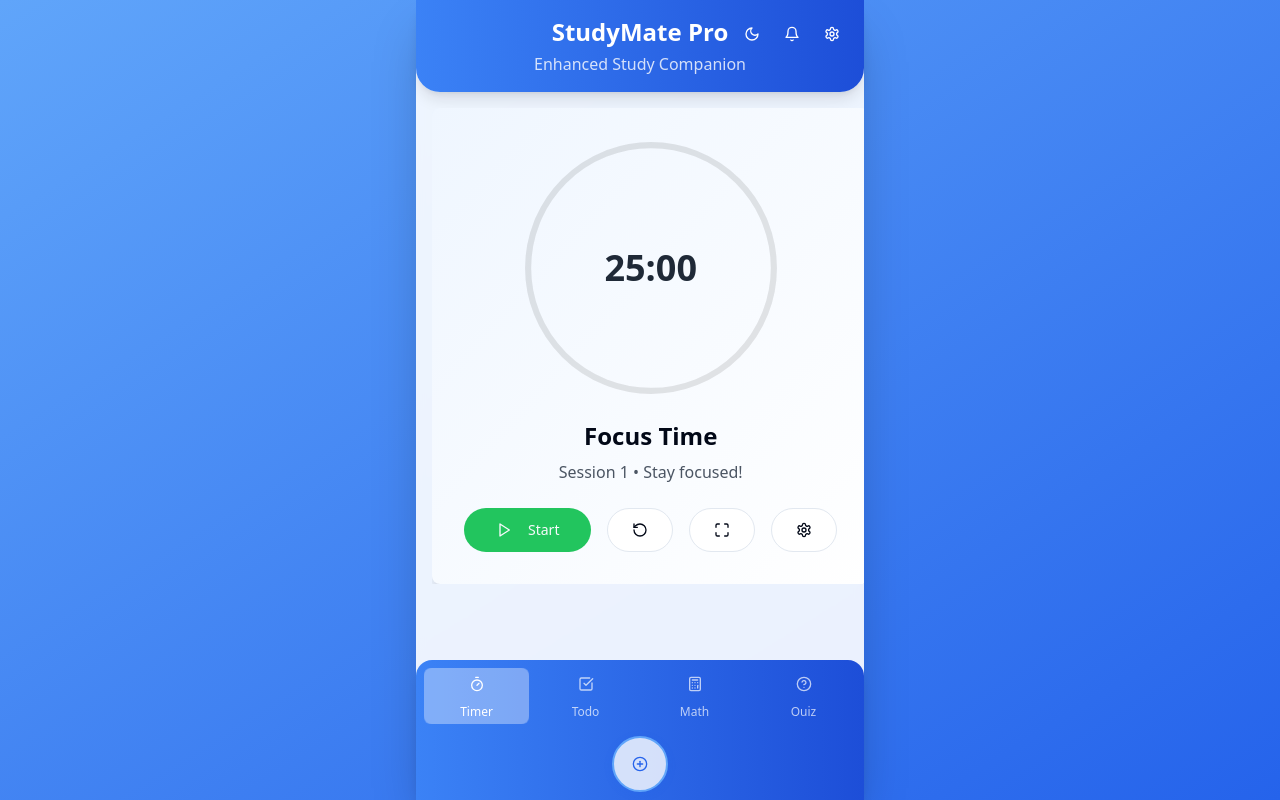
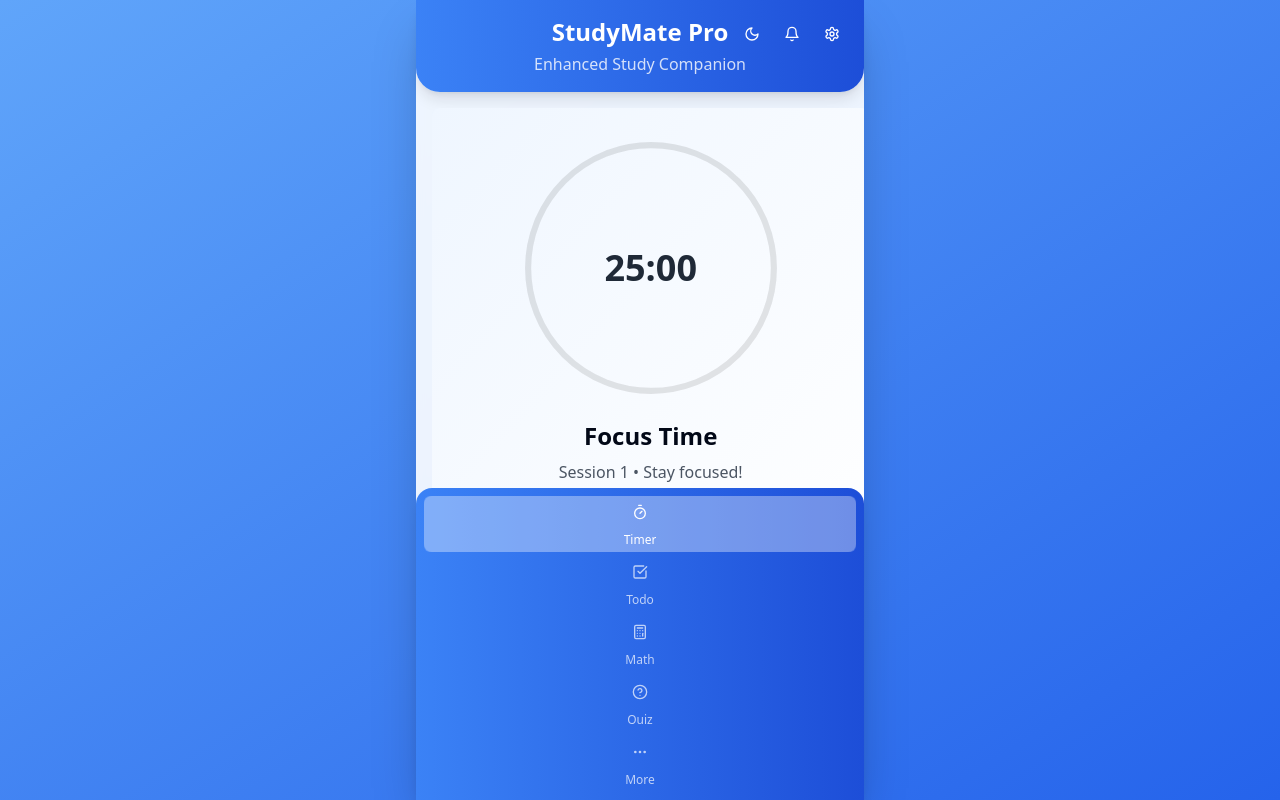
Before and after one commit to PauloStudioz/study-spark-mobile-android, a React (Vite) app: page / in a window 1280 px wide. Built offline with nearby package versions, Linux system fonts and the light colour scheme.

Commit message:
Refactor: Implement tabbed categories for navigation
Replaced the radial menu with tabbed categories for navigation.

```diff
--- a/src/components/Navigation.tsx
+++ b/src/components/Navigation.tsx
@@ -1,4 +1,5 @@
-import React from 'react';
+
+import React, { useState } from 'react';
 import { motion } from 'framer-motion';
 import {
   Timer,
@@ -12,45 +13,46 @@ import {
   Calendar,
   GraduationCap,
   MessageCircle,
-  CirclePlus,
+  ChevronLeft,
+  MoreHorizontal,
 } from 'lucide-react';
 import { Button } from '@/components/ui/button';
 import { useTheme } from '@/contexts/ThemeContext';
-import FloatingRadialMenu from "./FloatingRadialMenu";
-import { useState } from "react";
 
 interface NavigationProps {
   activeTab: string;
   setActiveTab: (tab: string) => void;
 }
 
+// Define main and secondary tabs
 const mainTabs = [
   { id: "timer", icon: Timer, label: "Timer" },
   { id: "todo", icon: CheckSquare, label: "Todo" },
   { id: "math", icon: Calculator, label: "Math" },
   { id: "quiz", icon: HelpCircle, label: "Quiz" },
+  { id: "more", icon: MoreHorizontal, label: "More" },
 ];
 
 const secondaryTabs = [
+  { id: "back", icon: ChevronLeft, label: "Back" },
   { id: "flashcards", icon: Brain, label: "Cards" },
   { id: "notes", icon: StickyNote, label: "Notes" },
   { id: "grades", icon: GraduationCap, label: "Grades" },
-  // Center: Plus button here (not in this array)
   { id: "schedule", icon: Calendar, label: "Schedule" },
   { id: "analytics", icon: BarChart3, label: "Stats" },
   { id: "dictionary", icon: BookOpen, label: "Dict" },
   { id: "quote", icon: MessageCircle, label: "Quote" },
 ];
-// For 7 items: left (3), center (plus), right (3)
-const leftTabs = secondaryTabs.slice(0, 3);
-const rightTabs = secondaryTabs.slice(3);
 
 const Navigation = ({ activeTab, setActiveTab }: NavigationProps) => {
   const { getThemeColors, isDarkMode } = useTheme();
   const colors = getThemeColors();
 
-  // Plus menu state
-  const [radialOpen, setRadialOpen] = useState(false);
+  // Main/secondary toggler
+  const [showMoreTabs, setShowMoreTabs] = useState(false);
+
+  // Tabs to render
+  const navTabs = showMoreTabs ? secondaryTabs : mainTabs;
 
   return (
     <nav
@@ -61,15 +63,32 @@ const Navigation = ({ activeTab, setActiveTab }: NavigationProps) => {
         backdrop-blur-sm z-50 flex flex-col items-center gap-1`
       }
     >
-      {/* Top row: Main tools only */}
-      <div className="grid grid-cols-4 gap-1 w-full">
-        {mainTabs.map((item) => {
+      {/* Main or More-tabbed row */}
+      <div className={`grid grid-cols-${navTabs.length} gap-1 w-full`}>
+        {navTabs.map((item) => {
           const Icon = item.icon;
-          const isActive = activeTab === item.id;
+          const isActive = !showMoreTabs
+            ? activeTab === item.id
+            : false; // Only highlight active in main set
+
+          // Handle More/Back buttons
+          const isSpecial =
+            (!showMoreTabs && item.id === "more") ||
+            (showMoreTabs && item.id === "back");
+
           return (
             <Button
               key={item.id}
-              onClick={() => setActiveTab(item.id)}
+              onClick={() => {
+                if (!showMoreTabs && item.id === "more") {
+                  setShowMoreTabs(true);
+                } else if (showMoreTabs && item.id === "back") {
+                  setShowMoreTabs(false);
+                } else if (!isSpecial) {
+                  setActiveTab(item.id);
+                  setShowMoreTabs(false); // always go back to main after secondary feature chosen
+                }
+              }}
               variant="ghost"
               size="sm"
               className={`flex flex-col items-center justify-center p-2 min-w-0 relative h-14 transition-all duration-200
@@ -80,9 +99,11 @@ const Navigation = ({ activeTab, setActiveTab }: NavigationProps) => {
                   : isDarkMode
                     ? 'text-gray-300 hover:text-blue-400 hover:bg-gray-700/50'
                     : 'text-white/70 hover:text-white hover:bg-white/10'
-                }`}
+                }
+                ${isSpecial ? "font-semibold" : ""}
+              `}
             >
-              {isActive && (
+              {isActive && !isSpecial && (
                 <motion.div
                   layoutId="activeTab"
                   className={`absolute inset-0 ${isDarkMode ? 'bg-blue-500/20' : 'bg-white/20'} rounded-lg`}
@@ -90,41 +111,12 @@ const Navigation = ({ activeTab, setActiveTab }: NavigationProps) => {
                   transition={{ duration: 0.2 }}
                 />
               )}
-              <Icon size={18} className="relative z-10 mb-1" />
+              <Icon size={20} className="relative z-10 mb-1" />
               <span className="text-xs font-medium relative z-10 truncate leading-tight">{item.label}</span>
             </Button>
           );
         })}
       </div>
-      {/* Plus button in center */}
-      <div className="flex justify-center w-full mt-2 relative z-30">
-        <Button
-          variant="ghost"
-          size="icon"
-          className={`
-            !rounded-full !h-14 !w-14 border-2 transition-all duration-200
-            ${isDarkMode
-              ? 'border-blue-400 bg-blue-500/20 text-blue-400 hover:bg-blue-800/40'
-              : 'border-blue-400 bg-white/80 text-blue-600 hover:bg-blue-100'
-            }
-            shadow-xl z-30
-          `}
-          style={{
-            boxShadow: isDarkMode
-              ? '0 2px 8px 0 rgba(34, 139, 230, 0.14)'
-              : '0 2px 8px 0 rgba(28, 100, 242, 0.13)',
-          }}
-          aria-label="More features"
-          onClick={() => setRadialOpen(true)}
-        >
-          <CirclePlus size={32} />
-        </Button>
-      </div>
-      <FloatingRadialMenu
-        isOpen={radialOpen}
-        onClose={() => setRadialOpen(false)}
-        setActiveTab={setActiveTab}
-      />
     </nav>
   );
 };
```
